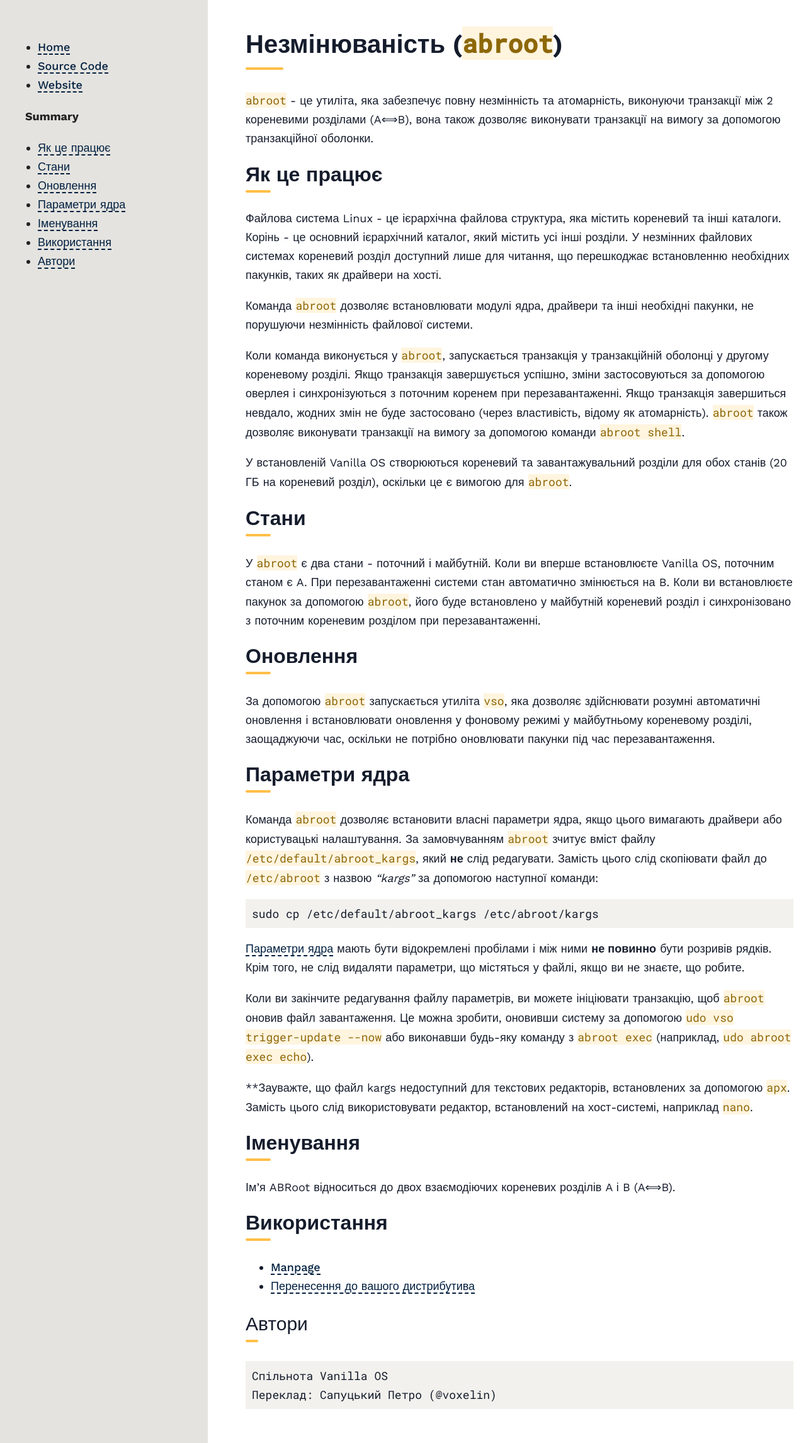
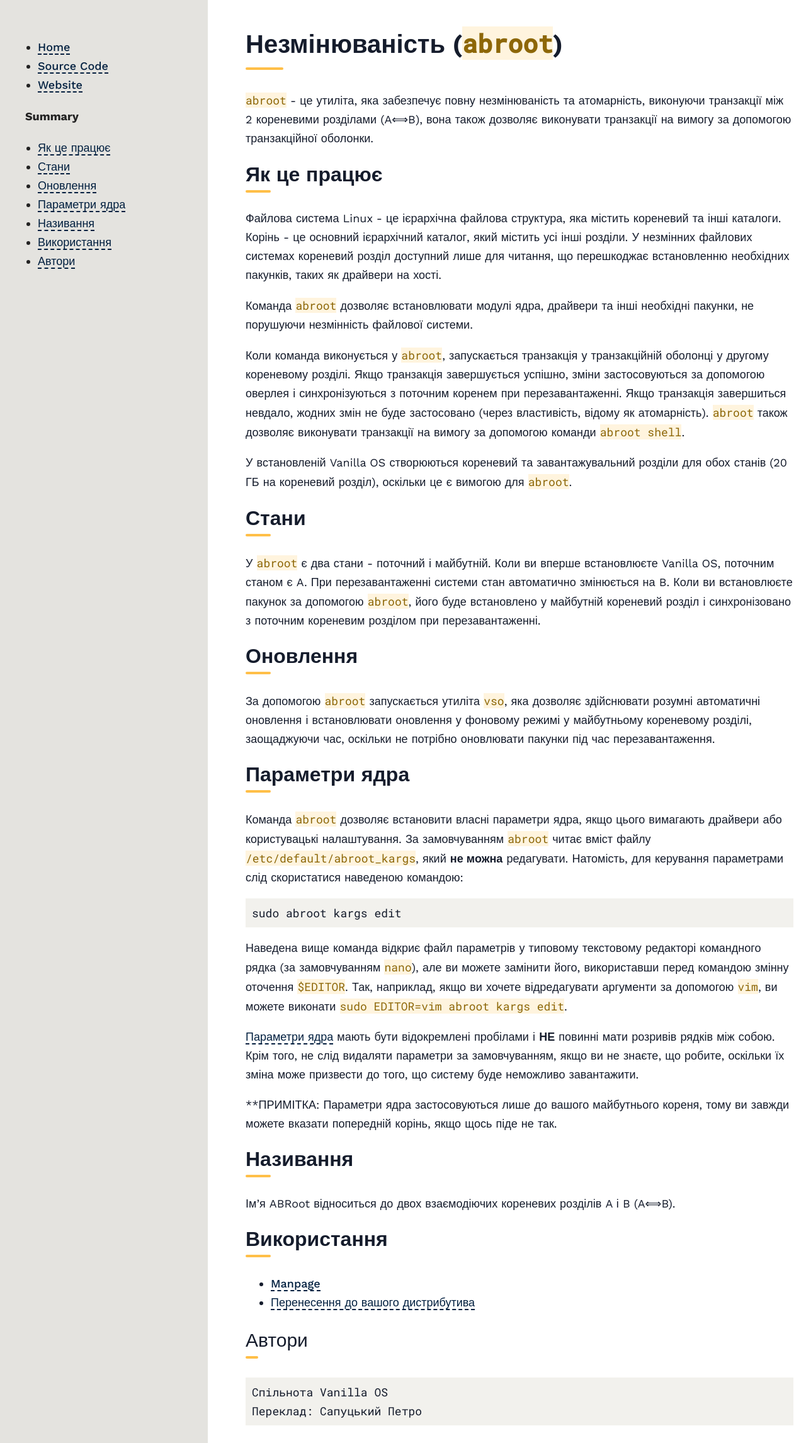
Before and after one commit to Vanilla-OS/documentation, a Jekyll site: the page built from docs/ABRoot/index.uk.md, in a window 1280 px wide. Shown: the whole page at 63% size. Built offline with Jekyll 4.4.1, drawn with Linux system fonts in a browser that asks for light colours.

Commit message:
Synced with latest changes

````diff
--- a/docs/ABRoot/index.uk.md
+++ b/docs/ABRoot/index.uk.md
@@ -5,7 +5,7 @@ description: Дізнайтеся, як використовувати ABRoot.
 
 # Незмінюваність (`abroot`)
 
-`abroot` - це утиліта, яка забезпечує повну незмінність та атомарність, виконуючи транзакції між 2 кореневими розділами (A⟺B), вона також дозволяє виконувати транзакції на вимогу за допомогою транзакційної оболонки.
+`abroot` - це утиліта, яка забезпечує повну незмінюваність та атомарність, виконуючи транзакції між 2 кореневими розділами (A⟺B), вона також дозволяє виконувати транзакції на вимогу за допомогою транзакційної оболонки.
 
 ## Як це працює
 
@@ -29,29 +29,29 @@ description: Дізнайтеся, як використовувати ABRoot.
 
 ## Параметри ядра
 
-Команда `abroot` дозволяє встановити власні параметри ядра, якщо цього вимагають драйвери або користувацькі налаштування. За замовчуванням `abroot` зчитує вміст файлу `/etc/default/abroot_kargs`, який **не** слід редагувати. Замість цього слід скопіювати файл до `/etc/abroot` з назвою *"kargs"* за допомогою наступної команди:
+Команда `abroot` дозволяє встановити власні параметри ядра, якщо цього вимагають драйвери або користувацькі налаштування. За замовчуванням `abroot` читає вміст файлу `/etc/default/abroot_kargs`, який **не можна** редагувати. Натомість, для керування параметрами слід скористатися наведеною командою:
 
-```
-sudo cp /etc/default/abroot_kargs /etc/abroot/kargs
+```bash
+sudo abroot kargs edit
 ```
 
-[Параметри ядра](https://www.kernel.org/doc/html/v4.14/admin-guide/kernel-parameters.html) мають бути відокремлені пробілами і між ними **не повинно** бути розривів рядків. Крім того, не слід видаляти параметри, що містяться у файлі, якщо ви не знаєте, що робите.
+Наведена вище команда відкриє файл параметрів у типовому текстовому редакторі командного рядка (за замовчуванням `nano`), але ви можете замінити його, використавши перед командою змінну оточення `$EDITOR`. Так, наприклад, якщо ви хочете відредагувати аргументи за допомогою `vim`, ви можете виконати `sudo EDITOR=vim abroot kargs edit`.
 
-Коли ви закінчите редагування файлу параметрів, ви можете ініціювати транзакцію, щоб `abroot` оновив файл завантаження. Це можна зробити, оновивши систему за допомогою `udo vso trigger-update --now` або виконавши будь-яку команду з `abroot exec` (наприклад, `udo abroot exec echo`).
+[Параметри ядра](https://www.kernel.org/doc/html/v4.14/admin-guide/kernel-parameters.html) мають бути відокремлені пробілами і **НЕ** повинні мати розривів рядків між собою. Крім того, не слід видаляти параметри за замовчуванням, якщо ви не знаєте, що робите, оскільки їх зміна може призвести до того, що систему буде неможливо завантажити.
 
-**Зауважте, що файл kargs недоступний для текстових редакторів, встановлених за допомогою `apx`. Замість цього слід використовувати редактор, встановлений на хост-системі, наприклад `nano`.
+**ПРИМІТКА: Параметри ядра застосовуються лише до вашого майбутнього кореня, тому ви завжди можете вказати попередній корінь, якщо щось піде не так.
 
-## Іменування
+## Називання
 
 Ім'я ABRoot відноситься до двох взаємодіючих кореневих розділів A і B (A⟺B).
 
 ## Використання
 
-- [Manpage](/docs/ABRoot/manpage.uk.md)
-- [Перенесення до вашого дистрибутива](/docs/ABRoot/porting.uk,md)
+- [Manpage](/docs/ABRoot/manpage)
+- [Перенесення до вашого дистрибутива](/docs/ABRoot/porting)
 
 ### Автори
-```text
+```
 Спільнота Vanilla OS
-Переклад: Сапуцький Петро (@voxelin)
+Переклад: Сапуцький Петро
 ```
````
